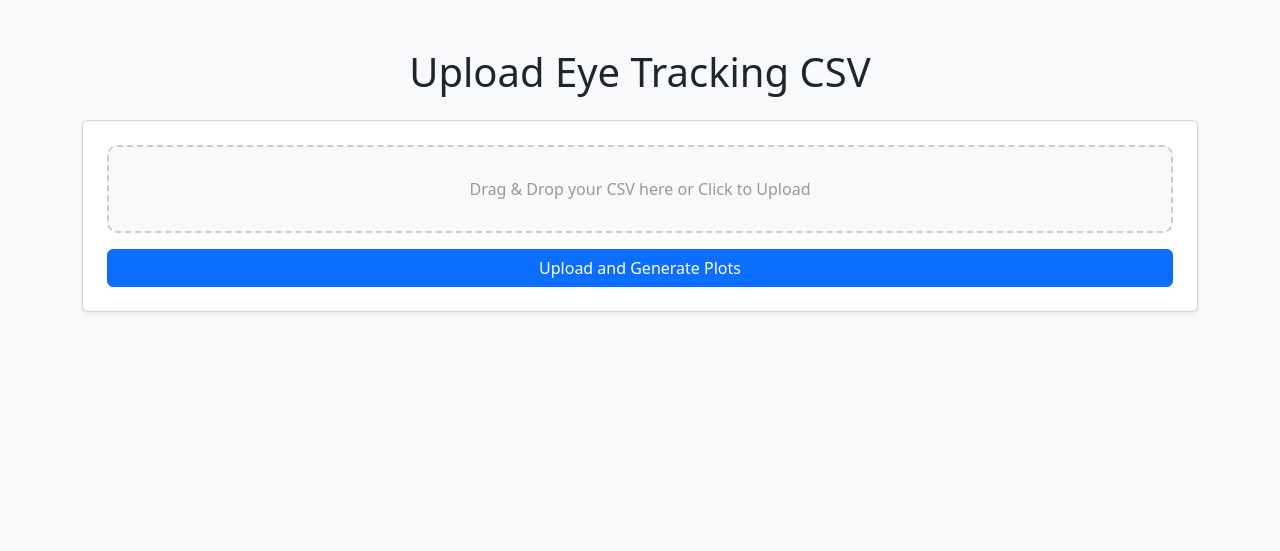
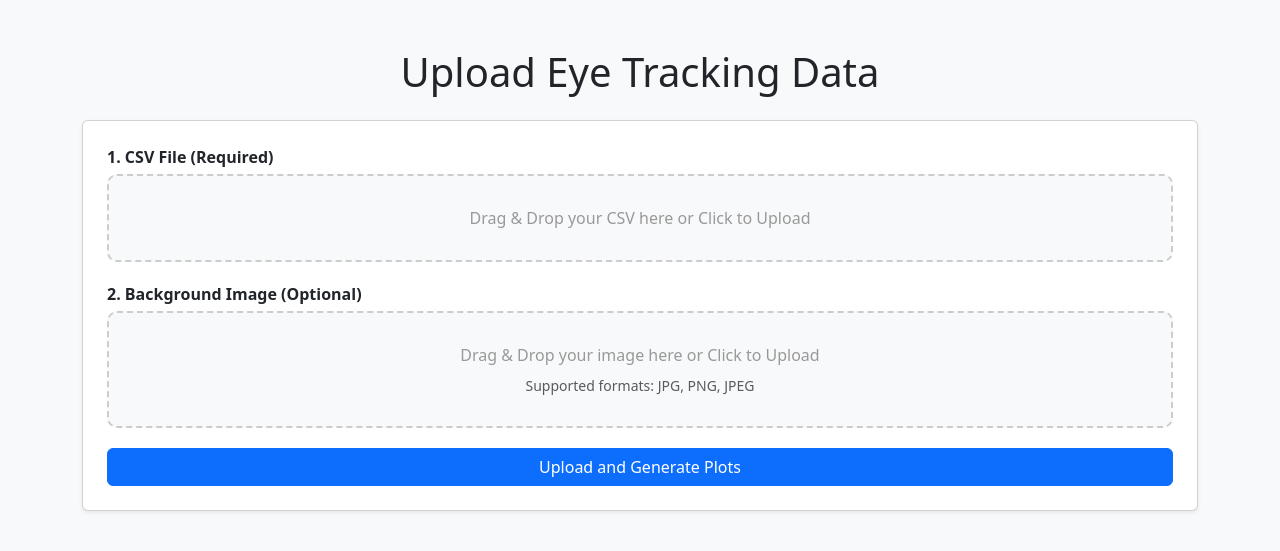
Before and after one commit to PCZONE1/EyeData-TrackerVisualiser, a Flask app: page / in a window 1280 px wide. Shown: the top 551 px of the page. Run offline with Flask 3, Linux system fonts and the light colour scheme; some libraries are stand-ins or nearby versions.

Commit message:
phase done

```diff
--- a/app.py
+++ b/app.py
@@ -3,12 +3,13 @@ UPLOAD_FOLDER = 'uploads'
 import pandas as pd
 import numpy as np
 import matplotlib.pyplot as plt
+from matplotlib.offsetbox import OffsetImage, AnnotationBbox
+from PIL import Image
 from sklearn.cluster import DBSCAN
 from flask import Flask, render_template, request, redirect, url_for
 import os
 import time
 import uuid
-
 
 
 def clean_old_files(folder, age_seconds=3600):
@@ -24,7 +25,7 @@ def clean_old_files(folder, age_seconds=3600):
                 os.remove(filepath)
 
 
-def create_fixation_map(csv_file, distance_threshold=50):
+def create_fixation_map(csv_file, background_image=None, distance_threshold=50):
     # Read the CSV file
     df = pd.read_csv(csv_file)
 
@@ -67,18 +68,28 @@ def create_fixation_map(csv_file, distance_threshold=50):
     ax.set_xlim(0, 1920)
     ax.set_ylim(0, 1080)
 
+    # Add background image if provided
+    if background_image:
+        try:
+            img = Image.open(background_image)
+            # Resize image to match 1920x1080 dimensions
+            img = img.resize((1920, 1080), Image.LANCZOS)
+            # Add the background image to the plot
+            ax.imshow(np.array(img), extent=[0, 1920, 0, 1080])
+        except Exception as e:
+            print(f"Error loading background image: {str(e)}")
+
     # Plot lines between consecutive clusters
     for i in range(len(clustered_data) - 1):
         ax.plot([clustered_data['rotated_x'].iloc[i], clustered_data['rotated_x'].iloc[i + 1]],
                [clustered_data['rotated_y'].iloc[i], clustered_data['rotated_y'].iloc[i + 1]],
-               color='blue', alpha=0.3, linewidth=1)
+               color='blue', alpha=0.5, linewidth=1.5)
 
     # Calculate sizes based on number of points in each cluster
     max_points = clustered_data['time'].max()
     min_points = clustered_data['time'].min()
 
     # Adjust the size range to make differences more visible
-    # Changed from (50, 500) to (100, 2000) for more dramatic size differences
     min_size = 100
     max_size = 2000
 
@@ -90,9 +101,11 @@ def create_fixation_map(csv_file, distance_threshold=50):
     scatter = ax.scatter(clustered_data['rotated_x'],
                         clustered_data['rotated_y'],
                         s=sizes,  # Using our new sizes
-                        alpha=0.5,
+                        alpha=0.6,
                         c=range(len(clustered_data)),  # Color based on sequence
-                        cmap='viridis')
+                        cmap='viridis',
+                        edgecolors='white',  # Add white edge for better visibility on background
+                        linewidths=1)
 
     # Add a small colorbar to show temporal sequence
     cbar = plt.colorbar(scatter, label='Fixation Sequence', shrink=0.6)
@@ -104,13 +117,19 @@ def create_fixation_map(csv_file, distance_threshold=50):
     # Make sure the figure is tight
     plt.tight_layout()
 
+    # Generate unique filename
+    filename = str(uuid.uuid4())
+    output_path = f'static/{filename}_fixation_map.png'
+
     # Save the plot without any borders or padding
-    filename = str(uuid.uuid4())
-    plt.savefig(f'static/{filename}_fixation_map.png', dpi=300, bbox_inches='tight', pad_inches=0,
+    plt.savefig(output_path, dpi=300, bbox_inches='tight', pad_inches=0,
                 facecolor=fig.get_facecolor(), edgecolor='none')
     plt.close()
 
-def create_pupil_heatmap(csv_file):
+    return output_path
+
+
+def create_pupil_heatmap(csv_file, background_image=None):
     # Read the CSV file
     df = pd.read_csv(csv_file)
 
@@ -144,13 +163,26 @@ def create_pupil_heatmap(csv_file):
     ax.set_xlim(0, 1920)
     ax.set_ylim(0, 1080)
 
-    # Plot heatmap points
+    # Add background image if provided
+    if background_image:
+        try:
+            img = Image.open(background_image)
+            # Resize image to match 1920x1080 dimensions
+            img = img.resize((1920, 1080), Image.LANCZOS)
+            # Add the background image to the plot
+            ax.imshow(np.array(img), extent=[0, 1920, 0, 1080])
+        except Exception as e:
+            print(f"Error loading background image: {str(e)}")
+
+    # Create a scatter plot colored by pupil size
     scatter = ax.scatter(fixation_data['rotated_x'],
                         fixation_data['rotated_y'],
-                        s=100,  # Fixed size for all points
-                        alpha=0.6,
+                        s=150,  # Increased size for better visibility
+                        alpha=0.7,
                         c=fixation_data['avg_pupil_size'],  # Color based on average pupil size
                         cmap='YlOrRd',  # Yellow-Orange-Red colormap
+                        edgecolors='white',  # Add white edge for better visibility
+                        linewidths=0.5,
                         norm=plt.Normalize(vmin=fixation_data['avg_pupil_size'].min(),
                                         vmax=fixation_data['avg_pupil_size'].max()))
 
@@ -164,23 +196,25 @@ def create_pupil_heatmap(csv_file):
     # Make sure the figure is tight
     plt.tight_layout()
 
+    # Generate unique filename
+    filename = str(uuid.uuid4())
+    output_path = f'static/{filename}_pupil_size_heatmap.png'
+
     # Save the plot
-    filename = str(uuid.uuid4())
-    plt.savefig(f'static/{filename}_pupil_size_heatmap.png', dpi=300, bbox_inches='tight',
+    plt.savefig(output_path, dpi=300, bbox_inches='tight',
                 pad_inches=0, facecolor=fig.get_facecolor(), edgecolor='none')
     plt.close()
 
-
+    return output_path
 
 
 app = Flask(__name__)
 app.config['UPLOAD_FOLDER'] = UPLOAD_FOLDER
+app.config['MAX_CONTENT_LENGTH'] = 16 * 1024 * 1024  # 16MB max upload size
 
 STATIC_FOLDER = 'static'
 os.makedirs(UPLOAD_FOLDER, exist_ok=True)
 os.makedirs(STATIC_FOLDER, exist_ok=True)
-
-app.config['UPLOAD_FOLDER'] = UPLOAD_FOLDER
 
 @app.route('/')
 def upload_form():
@@ -188,28 +222,53 @@ def upload_form():
 
 @app.route('/', methods=['POST'])
 def upload_file():
+    # Check if CSV file is present
     if 'file' not in request.files:
-        return 'No file part in request', 400
+        return 'No CSV file part in request', 400
 
-    file = request.files['file']
+    csv_file = request.files['file']
+    if csv_file.filename == '':
+        return 'No selected CSV file', 400
 
-    if file.filename == '':
-        return 'No selected file', 400
-
-    if not file.filename.lower().endswith('.csv'):
+    if not csv_file.filename.lower().endswith('.csv'):
         return 'Only CSV files are allowed', 400
 
+    # Save CSV file
+    csv_filepath = os.path.join(app.config['UPLOAD_FOLDER'], f"{uuid.uuid4()}_{csv_file.filename}")
+    csv_file.save(csv_filepath)
+
+    # Check if image file is present
+    background_image_path = None
+    if 'image_file' in request.files:
+        image_file = request.files['image_file']
+        if image_file.filename != '':
+            # Check file extension
+            allowed_extensions = {'.jpg', '.jpeg', '.png'}
+            file_ext = os.path.splitext(image_file.filename.lower())[1]
+
+            if file_ext in allowed_extensions:
+                # Save image file
+                image_filepath = os.path.join(app.config['UPLOAD_FOLDER'], f"{uuid.uuid4()}_{image_file.filename}")
+                image_file.save(image_filepath)
+                background_image_path = image_filepath
+
     try:
-        filepath = os.path.join(app.config['UPLOAD_FOLDER'], file.filename)
-        file.save(filepath)
+        # Generate plots
+        fixation_map_path = create_fixation_map(csv_filepath, background_image_path, distance_threshold=25)
+        pupil_heatmap_path = create_pupil_heatmap(csv_filepath, background_image_path)
 
-        # Run plotting
-        create_fixation_map(filepath, distance_threshold=25)
-        create_pupil_heatmap(filepath)
+        # Store paths in session or a temporary file
+        with open('static/latest_plots.txt', 'w') as f:
+            f.write(f"{fixation_map_path}\n{pupil_heatmap_path}")
 
-        # Delete uploaded CSV after plots are created
-        os.remove(filepath)
-        clean_old_files('static', age_seconds=3600)  # Clean static folder (files older than 1 hour)
+        # Clean up uploaded files
+        os.remove(csv_filepath)
+        if background_image_path:
+            os.remove(background_image_path)
+
+        # Clean old static files
+        clean_old_files('static', age_seconds=3600)  # Clean files older than 1 hour
+
         return redirect(url_for('download_page'))
     except Exception as e:
         return f"Something went wrong: {str(e)}", 500
@@ -217,7 +276,20 @@ def upload_file():
 
 @app.route('/download')
 def download_page():
-    return render_template('download.html')
+    # Read the latest plot paths from the file
+    try:
+        with open('static/latest_plots.txt', 'r') as f:
+            lines = f.readlines()
+            fixation_map_path = lines[0].strip()
+            pupil_heatmap_path = lines[1].strip()
+    except:
+        # Fallback to default paths if file doesn't exist
+        fixation_map_path = 'static/fixation_map.png'
+        pupil_heatmap_path = 'static/pupil_size_heatmap.png'
+
+    return render_template('download.html',
+                          fixation_map=fixation_map_path,
+                          pupil_heatmap=pupil_heatmap_path)
 
 
 if __name__ == '__main__':
--- a/templates/upload.html
+++ b/templates/upload.html
@@ -19,18 +19,39 @@
             border-color: #007bff;
             color: #007bff;
         }
+        .file-input-container {
+            margin-bottom: 20px;
+        }
+        .file-label {
+            font-weight: bold;
+            margin-bottom: 5px;
+            display: block;
+        }
     </style>
 </head>
 <body class="bg-light">
 
 <div class="container mt-5">
-    <h1 class="text-center mb-4">Upload Eye Tracking CSV</h1>
+    <h1 class="text-center mb-4">Upload Eye Tracking Data</h1>
     <div class="card p-4 shadow-sm">
-        <form id="upload-form" enctype="multipart/form-data">
-            <div id="drop-zone" class="drop-zone mb-3">
-                Drag & Drop your CSV here or Click to Upload
-                <input type="file" name="file" class="form-control d-none" id="file-input" accept=".csv" required>
+        <form id="upload-form" enctype="multipart/form-data" method="post" action="/">
+            <div class="file-input-container">
+                <label class="file-label">1. CSV File (Required)</label>
+                <div id="csv-drop-zone" class="drop-zone mb-3">
+                    Drag & Drop your CSV here or Click to Upload
+                    <input type="file" name="csv_file" class="form-control d-none" id="csv-file-input" accept=".csv" required>
+                </div>
             </div>
+
+            <div class="file-input-container">
+                <label class="file-label">2. Background Image (Optional)</label>
+                <div id="image-drop-zone" class="drop-zone mb-3">
+                    Drag & Drop your image here or Click to Upload
+                    <small class="d-block text-muted mt-2">Supported formats: JPG, PNG, JPEG</small>
+                    <input type="file" name="image_file" class="form-control d-none" id="image-file-input" accept="image/jpeg,image/png,image/jpg">
+                </div>
+            </div>
+
             <div class="progress mb-3 d-none" id="progress-container">
                 <p id="progress-text">Uploading...</p>
             </div>
@@ -43,41 +64,77 @@
 </div>
 
 <script>
-    const dropZone = document.getElementById('drop-zone');
-    const fileInput = document.getElementById('file-input');
+    // CSV drop zone
+    const csvDropZone = document.getElementById('csv-drop-zone');
+    const csvFileInput = document.getElementById('csv-file-input');
+
+    // Image drop zone
+    const imageDropZone = document.getElementById('image-drop-zone');
+    const imageFileInput = document.getElementById('image-file-input');
+
     const form = document.getElementById('upload-form');
     const progressContainer = document.getElementById('progress-container');
-    const progressBar = document.getElementById('progress-bar');
+    const progressText = document.getElementById('progress-text');
 
-    // New: Create Preview Table
-    const previewContainer = document.createElement('div');
-    previewContainer.className = 'mt-3';
-    dropZone.parentNode.insertBefore(previewContainer, dropZone.nextSibling);
+    // New: Create Preview containers
+    const csvPreviewContainer = document.createElement('div');
+    csvPreviewContainer.className = 'mt-3';
+    csvDropZone.parentNode.insertBefore(csvPreviewContainer, csvDropZone.nextSibling);
 
-    // Drag and drop handlers
-    dropZone.addEventListener('click', () => fileInput.click());
-    dropZone.addEventListener('dragover', (e) => {
+    const imagePreviewContainer = document.createElement('div');
+    imagePreviewContainer.className = 'mt-3';
+    imageDropZone.parentNode.insertBefore(imagePreviewContainer, imageDropZone.nextSibling);
+
+    // CSV drag and drop handlers
+    csvDropZone.addEventListener('click', () => csvFileInput.click());
+    csvDropZone.addEventListener('dragover', (e) => {
         e.preventDefault();
-        dropZone.classList.add('dragover');
+        csvDropZone.classList.add('dragover');
     });
-    dropZone.addEventListener('dragleave', () => {
-        dropZone.classList.remove('dragover');
+    csvDropZone.addEventListener('dragleave', () => {
+        csvDropZone.classList.remove('dragover');
     });
-    dropZone.addEventListener('drop', (e) => {
+    csvDropZone.addEventListener('drop', (e) => {
         e.preventDefault();
-        dropZone.classList.remove('dragover');
+        csvDropZone.classList.remove('dragover');
         const files = e.dataTransfer.files;
         if (files.length) {
-            fileInput.files = files;
-            previewCSV(fileInput.files[0]);
+            csvFileInput.files = files;
+            previewCSV(csvFileInput.files[0]);
         }
     });
 
-    // Show preview when file selected manually
-    fileInput.addEventListener('change', (e) => {
+    // Image drag and drop handlers
+    imageDropZone.addEventListener('click', () => imageFileInput.click());
+    imageDropZone.addEventListener('dragover', (e) => {
+        e.preventDefault();
+        imageDropZone.classList.add('dragover');
+    });
+    imageDropZone.addEventListener('dragleave', () => {
+        imageDropZone.classList.remove('dragover');
+    });
+    imageDropZone.addEventListener('drop', (e) => {
+        e.preventDefault();
+        imageDropZone.classList.remove('dragover');
+        const files = e.dataTransfer.files;
+        if (files.length) {
+            imageFileInput.files = files;
+            previewImage(imageFileInput.files[0]);
+        }
+    });
+
+    // Show previews when files selected manually
+    csvFileInput.addEventListener('change', (e) => {
         const file = e.target.files[0];
         if (file) {
             previewCSV(file);
+        }
+    });
+
+    imageFileInput.addEventListener('change', (e) => {
+        const file = e.target.files[0];
+        if (file) {
+            previewImage(file);
         }
     });
 
@@ -85,14 +142,20 @@
     form.addEventListener('submit', (e) => {
         e.preventDefault();
 
-        const file = fileInput.files[0];
-        if (!file) {
+        const csvFile = csvFileInput.files[0];
+        if (!csvFile) {
             alert('Please select a CSV file first!');
             return;
         }
 
         const formData = new FormData();
-        formData.append('file', file);
+        formData.append('file', csvFile);
+
+        // Add image file if present
+        const imageFile = imageFileInput.files[0];
+        if (imageFile) {
+            formData.append('image_file', imageFile);
+        }
 
         const xhr = new XMLHttpRequest();
         xhr.open('POST', '/', true);
@@ -101,8 +164,15 @@
             if (e.lengthComputable) {
                 const percentComplete = Math.round((e.loaded / e.total) * 100);
                 progressContainer.classList.remove('d-none');
-                progressBar.style.width = percentComplete + '%';
-                progressBar.innerText = percentComplete + '%';
+                if (percentComplete < 30) {
+                    progressText.textContent = `Starting upload... 🚀 (${percentComplete}%)`;
+                } else if (percentComplete < 60) {
+                    progressText.textContent = `Uploading ${percentComplete}%... 📈`;
+                } else if (percentComplete < 90) {
+                    progressText.textContent = `Almost there... 🔥 (${percentComplete}%)`;
+                } else if (percentComplete <= 100) {
+                    progressText.textContent = `Finalizing... 🛠️ (${percentComplete}%)`;
+                }
             }
         });
 
@@ -113,25 +183,6 @@
                 alert('Upload failed: ' + xhr.responseText);
             }
         };
-        xhr.upload.onprogress = function (event) {
-    if (event.lengthComputable) {
-        const percentComplete = Math.round((event.loaded / event.total) * 100);
-
-        // Dynamically change the progress text
-        progressContainer.classList.remove('d-none');
-
-        if (percentComplete < 30) {
-            progressText.textContent = `Starting upload... 🚀 (${percentComplete}%)`;
-        } else if (percentComplete < 60) {
-            progressText.textContent = `Uploading ${percentComplete}%... 📈`;
-        } else if (percentComplete < 90) {
-            progressText.textContent = `Almost there... 🔥 (${percentComplete}%)`;
-        } else if (percentComplete <= 100) {
-            progressText.textContent = `Finalizing... 🛠️ (${percentComplete}%)`;
-        }
-    }
-};
-
 
         xhr.onerror = function () {
             alert('Something went wrong!');
@@ -167,12 +218,24 @@
 
             tableHTML += '</tbody></table></div></div>';
 
-            previewContainer.innerHTML = tableHTML;
+            csvPreviewContainer.innerHTML = tableHTML;
         };
         reader.readAsText(file);
     }
-    </script>
 
+    // 🖼️ Function to Preview Image
+    function previewImage(file) {
+        const reader = new FileReader();
+        reader.onload = function(event) {
+            let imageHTML = '<div class="card p-3 shadow-sm"><h5>Image Preview</h5>';
+            imageHTML += `<div class="text-center"><img src="${event.target.result}" class="img-fluid" style="max-height: 200px;" alt="Background Image Preview"></div>`;
+            imageHTML += '</div>';
+
+            imagePreviewContainer.innerHTML = imageHTML;
+        };
+        reader.readAsDataURL(file);
+    }
+</script>
 
 </body>
 </html>
```
Also changed, not shown: templates/download.html (+49 -14 lines).
